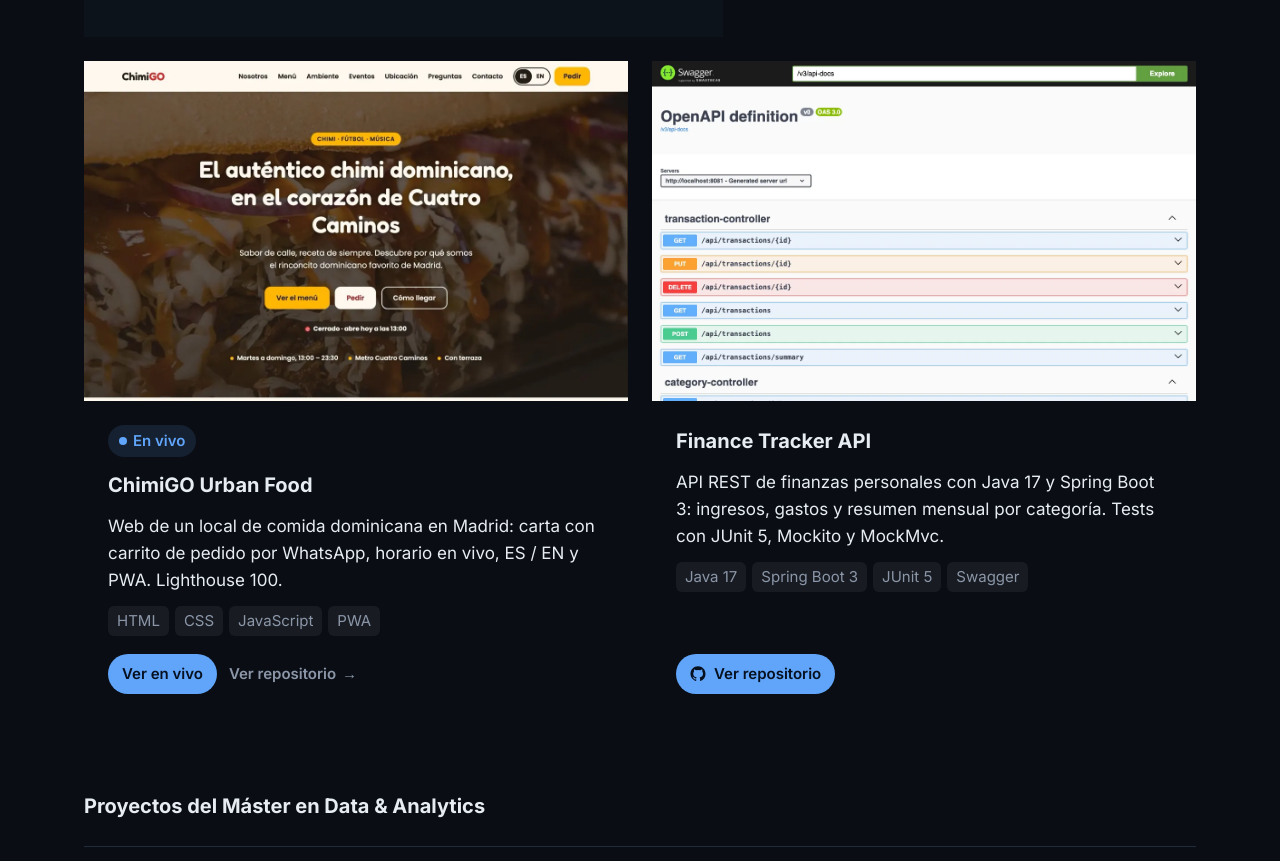
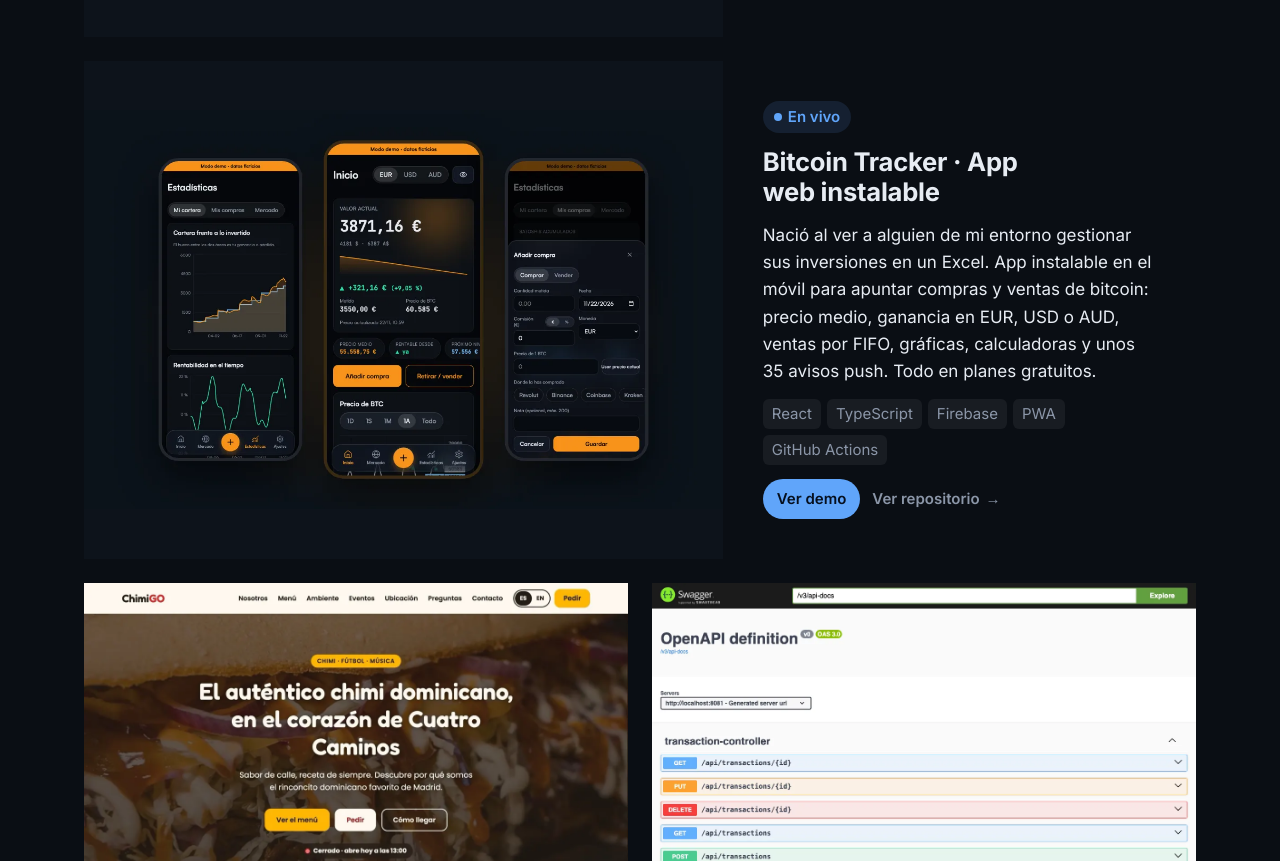
Before and after one commit to nelsongomezsa/nelsongomezsa.github.io, a plain HTML site: page index.html in a window 1280 px wide. Shown: the part 4209-5070 px from the top of the page. Drawn offline with Linux system fonts and the light colour scheme.

Commit message:
Bitcoin Tracker entre los proyectos destacados

```diff
--- a/index.html
+++ b/index.html
@@ -668,6 +668,22 @@
         </div>
       </article>
 
+      <article class="card main-proj reveal">
+        <a class="shot" href="https://bitcoin-tracker-4aac9.web.app" target="_blank" rel="noopener" tabindex="-1" aria-hidden="true">
+          <picture><source srcset="img/bitcoin-tracker.webp" type="image/webp"><img src="img/bitcoin-tracker.jpg" alt="" width="1200" height="750" loading="lazy" decoding="async"></picture>
+        </a>
+        <div class="feat-body">
+          <span class="badge live"><span class="dot" aria-hidden="true"></span>En vivo</span>
+          <h3>Bitcoin Tracker · App web instalable</h3>
+          <p class="desc">Nació al ver a alguien de mi entorno gestionar sus inversiones en un Excel. App instalable en el móvil para apuntar compras y ventas de bitcoin: precio medio, ganancia en EUR, USD o AUD, ventas por FIFO, gráficas, calculadoras y unos 35 avisos push. Todo en planes gratuitos.</p>
+          <div class="tags"><span>React</span><span>TypeScript</span><span>Firebase</span><span>PWA</span><span>GitHub Actions</span></div>
+          <div class="actions">
+            <a class="btn btn-primary btn-sm" href="https://bitcoin-tracker-4aac9.web.app" target="_blank" rel="noopener">Ver demo</a>
+            <a class="link" href="https://github.com/nelsongomezsa/bitcoin-tracker" target="_blank" rel="noopener">Ver repositorio</a>
+          </div>
+        </div>
+      </article>
+
       <div class="feat-grid">
         <article class="card feat reveal">
           <a class="shot" href="https://nelsongomezsa.github.io/portfolio-chimigo/" target="_blank" rel="noopener" tabindex="-1" aria-hidden="true">
@@ -901,6 +917,9 @@
 
   // i18n: Spanish is the source in the HTML; English is looked up by each text node's Spanish text
   const EN = {
+    "Bitcoin Tracker · App web instalable": "Bitcoin Tracker · Installable web app",
+    "Nació al ver a alguien de mi entorno gestionar sus inversiones en un Excel. App instalable en el móvil para apuntar compras y ventas de bitcoin: precio medio, ganancia en EUR, USD o AUD, ventas por FIFO, gráficas, calculadoras y unos 35 avisos push. Todo en planes gratuitos.": "It started after watching someone close to me track their investments in a spreadsheet. An installable mobile app to log bitcoin purchases and sales: average price, gain in EUR, USD or AUD, FIFO sales, charts, calculators and around 35 push alerts. All on free tiers.",
+    "Ver demo": "See demo",
     "Saltar al contenido": "Skip to content",
     "Sobre mí": "About",
     "Experiencia": "Experience",
```
Also changed, not shown: img/bitcoin-tracker.jpg (added), img/bitcoin-tracker.webp (added).
